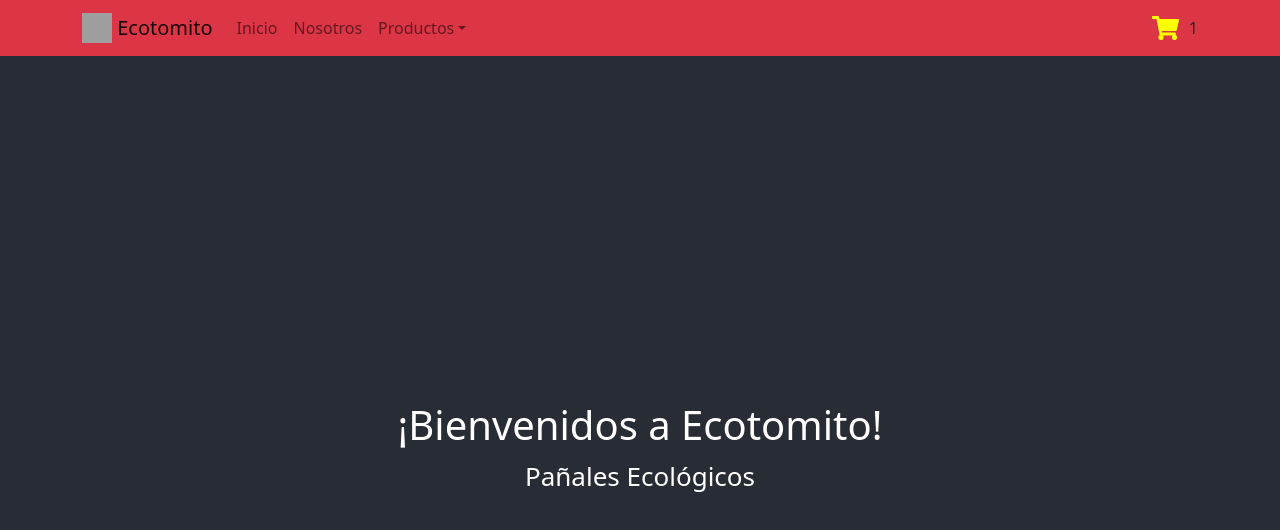
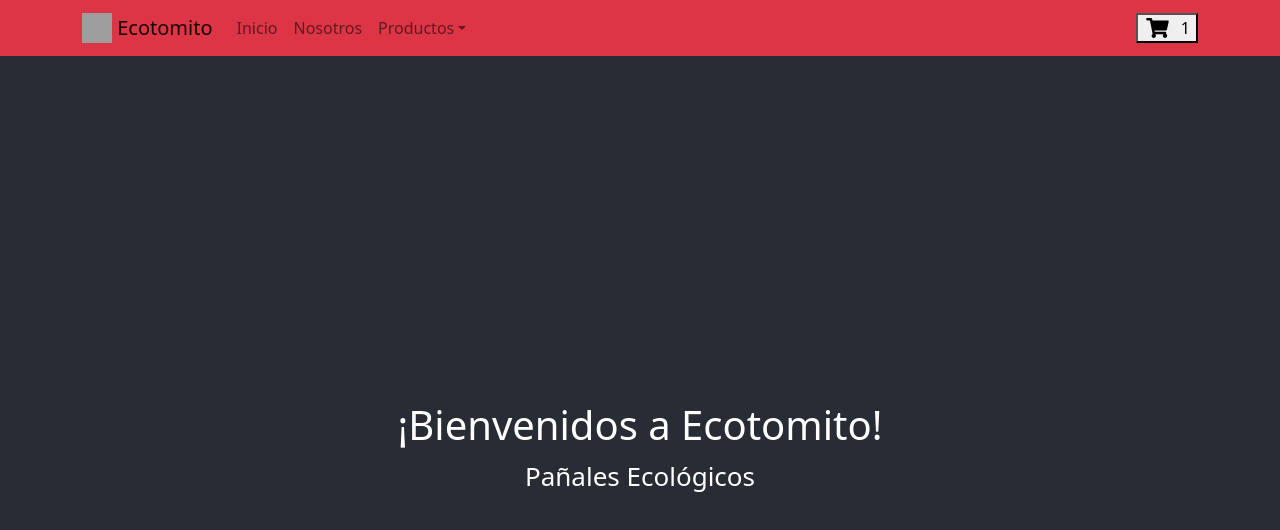
Before and after one commit to jorge-osses/ReactProject, a React (Create React App) app in the folder ecotomito/: page / in a window 1280 px wide. Shown: the top 530 px of the page. Built offline with nearby package versions, Linux system fonts and the light colour scheme; grey boxes are pictures that could not be loaded.

Commit message:
ItemCount

```diff
--- a/ecotomito/src/components/CartWidget/CartWidget.js
+++ b/ecotomito/src/components/CartWidget/CartWidget.js
@@ -1,15 +1,17 @@
-import { FontAwesomeIcon } from '@fortawesome/react-fontawesome'
+import { FontAwesomeIcon } from '@fortawesome/react-fontawesome';
 import {faShoppingCart} from '@fortawesome/free-solid-svg-icons';
 
    const CartWidget = (number) => (
-        <div className="ms-auto" style={{display:'flex', alignItems:'center', justifyContent:'center'}}>
+        <button className="ms-auto" style={{display:'flex', alignItems:'center', justifyContent:'center'}}>
             <FontAwesomeIcon icon={faShoppingCart} style={{
-                color:'yellow',
+                color:'black',
                 fontSize:'1.5em',
                 cursor:'pointer',
+                padding:'2'
             }}/>
-            <p style={{margin:'auto', marginLeft:'10px'}}>{1}</p>
-        </div>
+            <p style={{margin:'auto', marginLeft:'10px', padding:'10'}}>{1}</p>
+        </button>
+
     )
 
 
```
